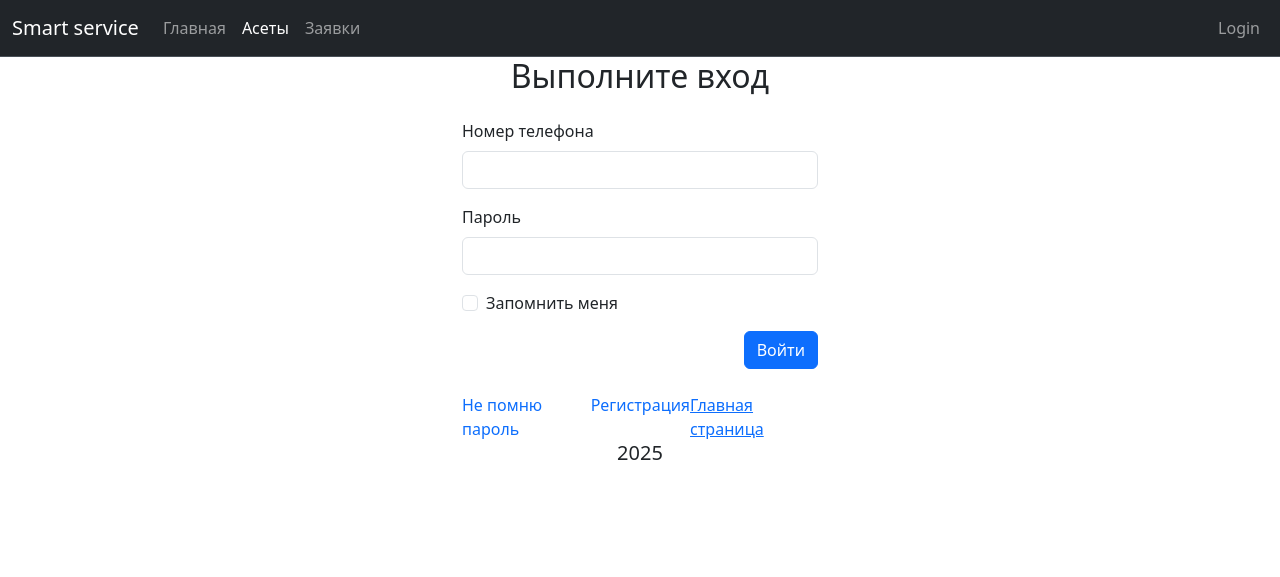
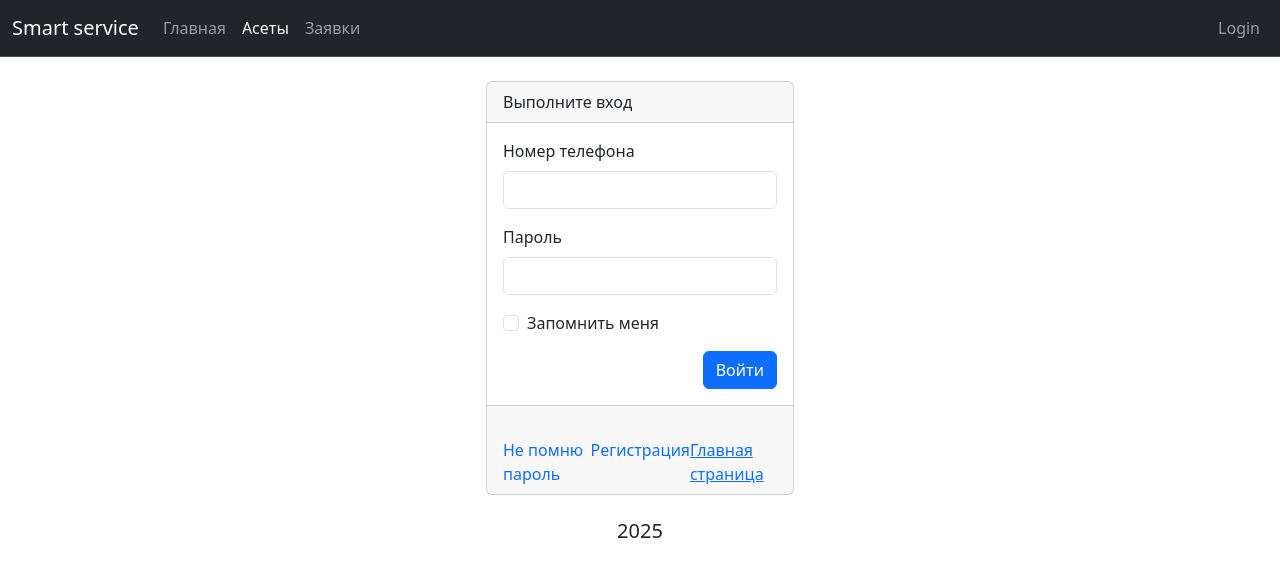
Before and after one commit to Tulishka/smart_service, a Flask app: page /login in a window 1280 px wide. Shown: the top 577 px of the page. Run offline with Flask 3, Linux system fonts and the light colour scheme.

Commit message:
Исправление разметки для формы base_form.html

```diff
--- a/app/templates/base_form.html
+++ b/app/templates/base_form.html
@@ -3,8 +3,11 @@
 {% block content %}
 <div class="row justify-content-center">
   <div class="col-md-6 col-lg-4">
-    <h2 class="text-center mb-4">{% block form_title %}Заголовок формы{% endblock %}</h2>
-
+    <div class="card m-4">
+      <div class="card-header">
+        {% block form_title %}Заголовок формы{% endblock %}
+      </div>
+      <div class="card-body">
         <form method="POST" {% if action_url %} action="{{ action_url }}" {% endif %} novalidate>
           {{ form.hidden_tag() }}
 
@@ -32,8 +35,13 @@
           </div>
           {% endif %}
           {% endfor %}
+        </form>
+      </div>
+      <div class="card-footer text-body-secondary">
         {% block form_footer %}{% endblock %}
-    </form>
+      </div>
+    </div>
+
   </div>
 </div>
 {% endblock %}
```
Lines whose indentation alone changed are shown as unchanged.
